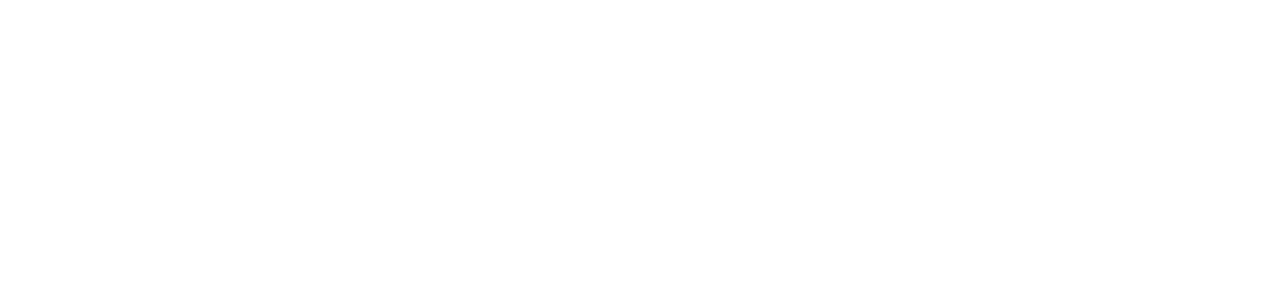
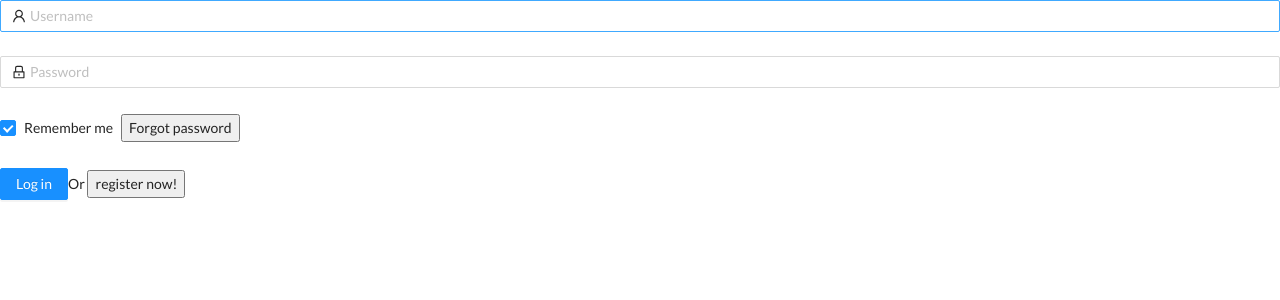
Before and after one commit to Rian-Sanjaya/react-crud-dashboard, a React (Create React App) app: page /login in a window 1280 px wide. Before the commit this address had no page. Shown: the top 300 px of the page. Built offline with nearby package versions, Linux system fonts and the light colour scheme; what stein-js-client would draw is missing.

Commit message:
add login component

```diff
--- a/src/components/layout/Header.js
+++ b/src/components/layout/Header.js
@@ -1,5 +1,6 @@
 import React, { useState } from "react";
 import { useSelector } from "react-redux";
+import { useNavigate } from 'react-router-dom';
 import { getTitle } from "../../store/header";
 import avatar from "../../assets/images/header/avatar.png";
 import { ExportOutlined } from '@ant-design/icons';
@@ -28,6 +29,7 @@
 function Header() {
   const title = useSelector(getTitle);
   const [showLogout, setShowLogout] = useState(false);
+  const navigate = useNavigate();
 
   const handleClickOutside = () => {
     if (showLogout) {
@@ -39,7 +41,10 @@
   const ref = useOutsideClick(handleClickOutside);
 
   const handleLogoutClick = (event) => {
+    console.log('logout')
+    // event.stopPropagation();
     setShowLogout(false);
+    navigate('/login')
     event.stopPropagation();
   };
 
@@ -68,7 +73,7 @@
             <div className="avatar-menu" style={{ position: 'absolute', top: '68px', width: '100%' }}>
               <ul style={{ background: '#fff', borderRadius: '4px', boxShadow: 'rgba(76, 79, 84, 0.16) 0px 4px 8px' }}>
                 <li className="logout-context-menu">
-                  <div style={{ lineHeight: '14px' }} onClick={(e) => handleLogoutClick(e)}>
+                  <div style={{ lineHeight: '14px' }} onClick={handleLogoutClick}>
                     <ExportOutlined />
                     <span style={{ marginLeft: '4px' }}>Log out</span>
                   </div>
--- /dev/null
+++ b/src/components/login/Login.js
@@ -0,0 +1,69 @@
+import React from 'react';
+import { useNavigate } from 'react-router-dom';
+import { LockOutlined, UserOutlined } from '@ant-design/icons';
+import { Button, Checkbox, Form, Input } from 'antd';
+
+function Login() {
+  const navigate = useNavigate();
+
+  const onFinish = (values) => {
+    console.log('Received values of form: ', values);
+    navigate('/');
+  };
+
+  return (
+    <Form
+      name="normal_login"
+      className="login-form"
+      initialValues={{
+        remember: true,
+      }}
+      onFinish={onFinish}
+    >
+      <Form.Item
+        name="username"
+        rules={[
+          {
+            required: true,
+            message: 'Please input your Username!',
+          },
+        ]}
+      >
+        <Input prefix={<UserOutlined className="site-form-item-icon" />} placeholder="Username" />
+      </Form.Item>
+      <Form.Item
+        name="password"
+        rules={[
+          {
+            required: true,
+            message: 'Please input your Password!',
+          },
+        ]}
+      >
+        <Input
+          prefix={<LockOutlined className="site-form-item-icon" />}
+          type="password"
+          placeholder="Password"
+        />
+      </Form.Item>
+      <Form.Item>
+        <Form.Item name="remember" valuePropName="checked" noStyle>
+          <Checkbox>Remember me</Checkbox>
+        </Form.Item>
+
+        <button className="login-form-forgot">
+          Forgot password
+        </button>
+      </Form.Item>
+
+      <Form.Item>
+        <Button type="primary" htmlType="submit" className="login-form-button">
+          Log in
+        </Button>
+        Or <button>register now!</button>
+      </Form.Item>
+    </Form>
+  );
+};
+
+export default Login;
--- a/src/views/App.js
+++ b/src/views/App.js
@@ -2,6 +2,7 @@
 import DefaultLayout from './layout/DefaultLayout';
 import Komoditas from './Komoditas';
 import User from './User';
+import Login from './Login';
 
 function App () {
   return (
@@ -11,6 +12,7 @@
           <Route path="/" element={<Komoditas />} />
           <Route path="/user" element={<User />} />
         </Route>
+        <Route  path="/login" element={<Login />} />
       </Routes>
     </>
   );
--- /dev/null
+++ b/src/views/Login.js
@@ -0,0 +1,11 @@
+import Login from "../components/login/Login";
+
+function LoginView() {
+  return (
+    <div>
+      <Login />
+    </div>
+  )
+}
+
+export default LoginView;
```
